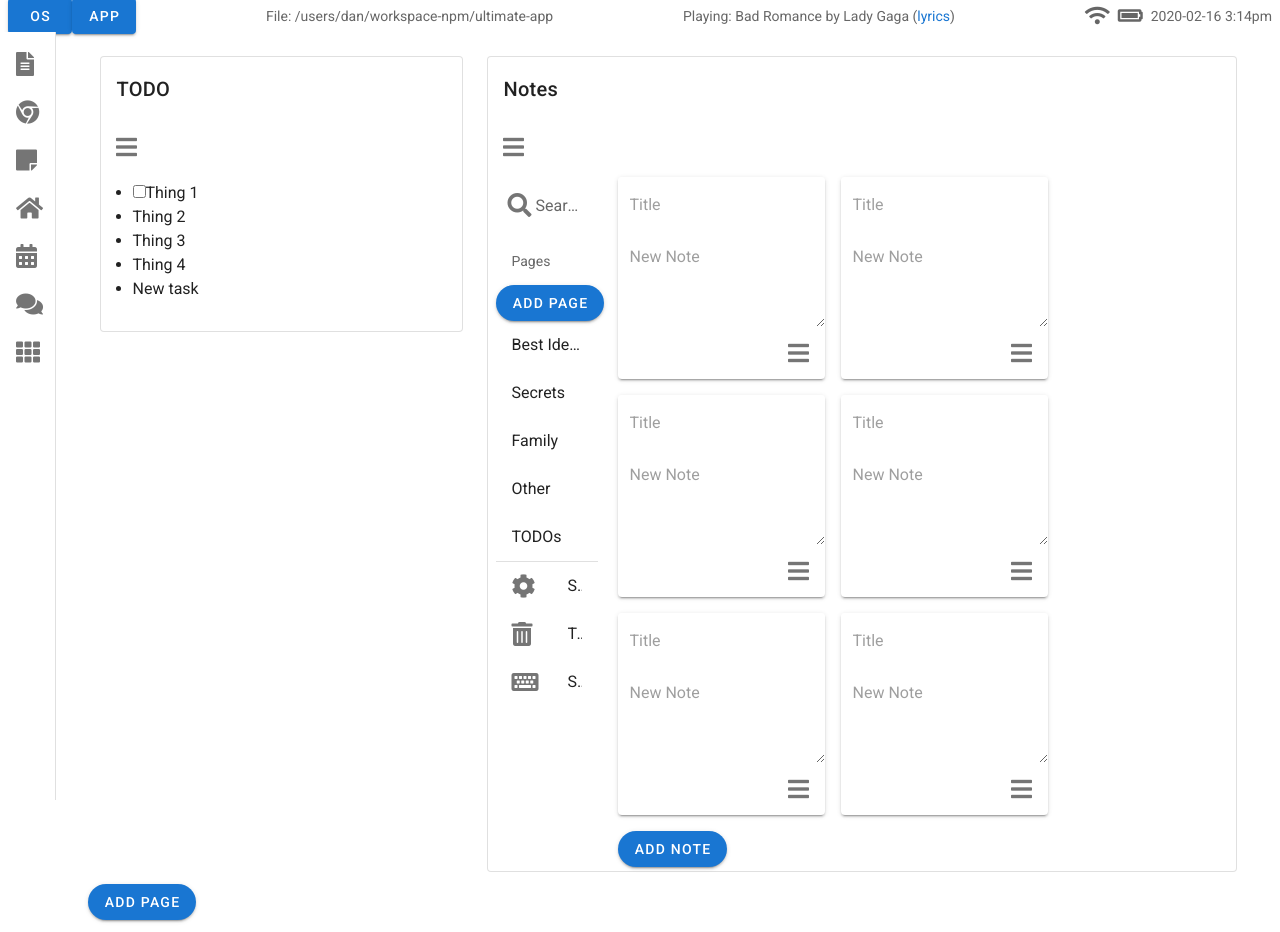
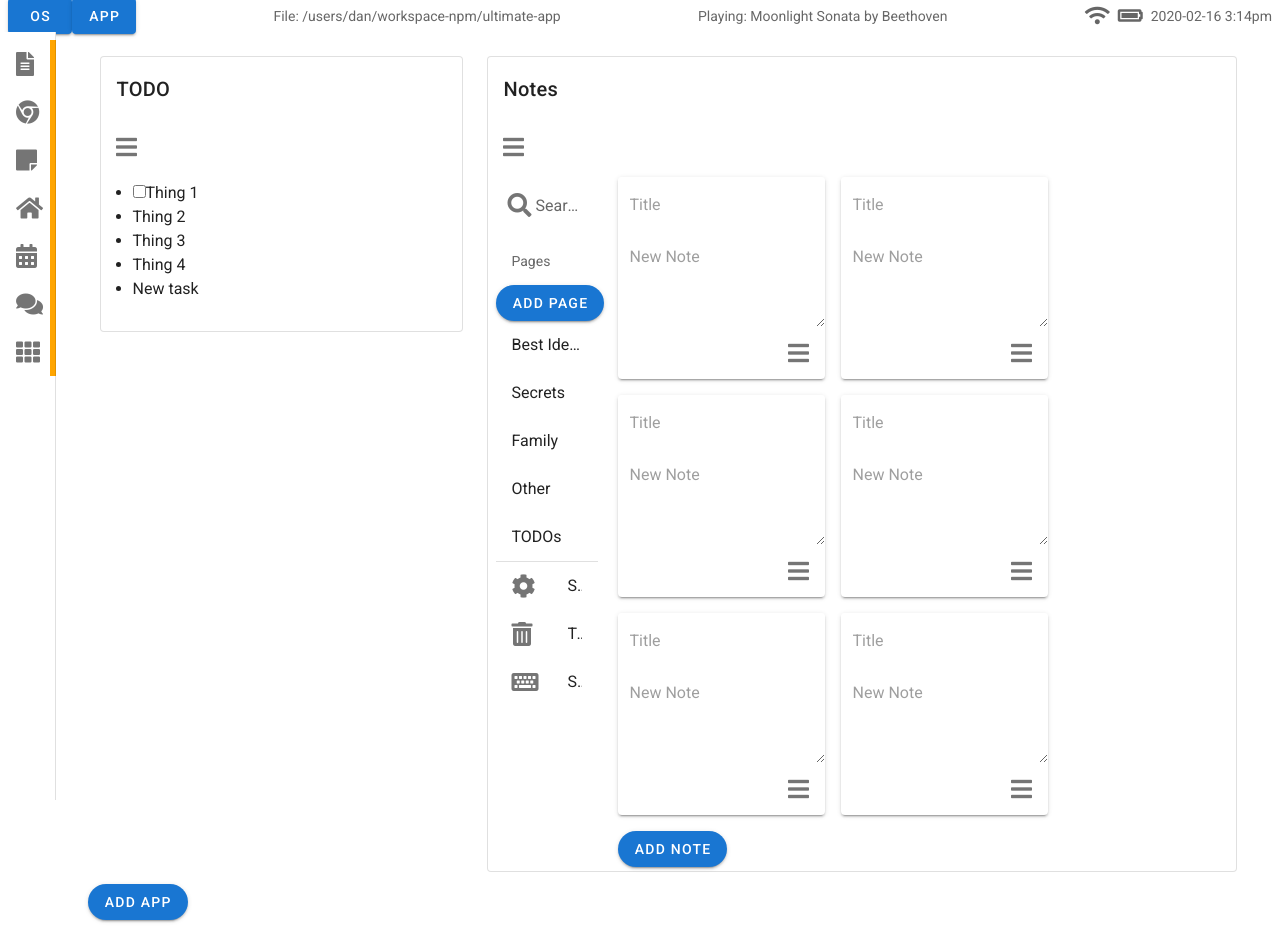
Before and after one commit to danialgoodwin/ultimate-app, a Vue app: page / in a window 1280 px wide. Built offline with nearby package versions, Linux system fonts and the light colour scheme.

Commit message:
Update navigation slightly, wip

```diff
--- /dev/null
+++ b/src/assets/global.sass
@@ -0,0 +1,3 @@
+$color_primary: blue
+$color_secondary: teal
+$color_accent: orange
--- a/src/components/os/AppBar.vue
+++ b/src/components/os/AppBar.vue
@@ -1,19 +1,22 @@
 <template>
   <div>
     <v-navigation-drawer app mini-variant>
-      <div @click.right.exact="showAppBarMenu">
-        <v-list>
+      <div @click.right.exact="showAppBarRightClickMenu">
+        <v-list active-class="highlighted">
           <v-tooltip right v-for="(item, index) in appItems" :key="index">
             <template v-slot:activator="{ on }">
-              <v-list-item v-on="on">
-                <router-link :to='"/" + item.route'>
+              <v-list-item v-on="on" class="selected-app">
+                <router-link :to='item.route'>
                   <v-list-item-action>
                     <v-icon>{{ item.icon }}</v-icon>
                   </v-list-item-action>
                 </router-link>
               </v-list-item>
             </template>
-            <span>{{ item.title }}</span>
+            <span>
+              <span>{{ item.title }}</span>
+              <span v-if="$router.currentRoute.path === item.route"> (selected)</span>
+            </span>
           </v-tooltip>
         </v-list>
       </div>
@@ -36,13 +39,13 @@ export default {
   data: () => ({
     appItems: [
       // Reference: https://fontawesome.com/icons?d=gallery
-      { title: 'Text Editor', icon: 'fas fa-file-alt', route: 'text' },
-      { title: 'Browser', icon: 'fab fa-chrome', route: 'browser' },
-      { title: 'Notes', icon: 'fas fa-sticky-note', route: 'notes' },
-      { title: 'Home', icon: 'fas fa-home', route: 'home' },
-      { title: 'Calendar', icon: 'fas fa-calendar-alt', route: 'calendar' },
-      { title: 'Social', icon: 'fas fa-comments', route: 'social' },
-      { title: 'All Apps', icon: 'fas fa-th', route: 'all' }
+      { title: 'Text Editor', icon: 'fas fa-file-alt', route: '/text' },
+      { title: 'Browser', icon: 'fab fa-chrome', route: '/browser' },
+      { title: 'Notes', icon: 'fas fa-sticky-note', route: '/notes' },
+      { title: 'Home', icon: 'fas fa-home', route: '/home' },
+      { title: 'Calendar', icon: 'fas fa-calendar-alt', route: '/calendar' },
+      { title: 'Social', icon: 'fas fa-comments', route: '/social' },
+      { title: 'All Apps', icon: 'fas fa-th', route: '/all' }
     ],
     isAppBarMenuVisibleModel: false,
     menuItems: [
@@ -56,7 +59,7 @@ export default {
     doSomething: () => {
       console.log('doSomething()')
     },
-    showAppBarMenu (e) {
+    showAppBarRightClickMenu (e) {
       e.preventDefault()
       this.isAppBarMenuVisibleModel = false
       this.x = e.clientX
@@ -70,5 +73,7 @@ export default {
 </script>
 
 <style scoped>
-
+.selected-app {
+  border-right: 6px solid orange;
+}
 </style>
--- a/src/components/os/MenuBar.vue
+++ b/src/components/os/MenuBar.vue
@@ -33,7 +33,8 @@
     <v-spacer />
     <span>File: /users/dan/workspace-npm/ultimate-app</span>
     <v-spacer />
-    <span>Playing: Bad Romance by Lady Gaga (<a>lyrics</a>)</span>
+    <span>Playing: Moonlight Sonata by Beethoven</span>
+    <!--    <span>Playing: Bad Romance by Lady Gaga (<a>lyrics</a>)</span>-->
     <v-spacer />
     <v-icon>fas fa-wifi</v-icon>
     <v-icon>fas fa-battery-full</v-icon>
--- a/src/main.ts
+++ b/src/main.ts
@@ -4,6 +4,8 @@ import App from './App.vue'
 import router from './router'
 import store from './store'
 import vuetify from './plugins/vuetify'
+
+import '@/assets/global.sass'
 
 Vue.config.productionTip = false
 
--- a/src/views/HomePage.vue
+++ b/src/views/HomePage.vue
@@ -21,7 +21,7 @@
       </v-col>
     </v-row>
     <v-row>
-     <v-btn color="primary" rounded>Add Page</v-btn>
+     <v-btn color="primary" rounded>Add App</v-btn>
     </v-row>
   </v-col>
 </template>
```
